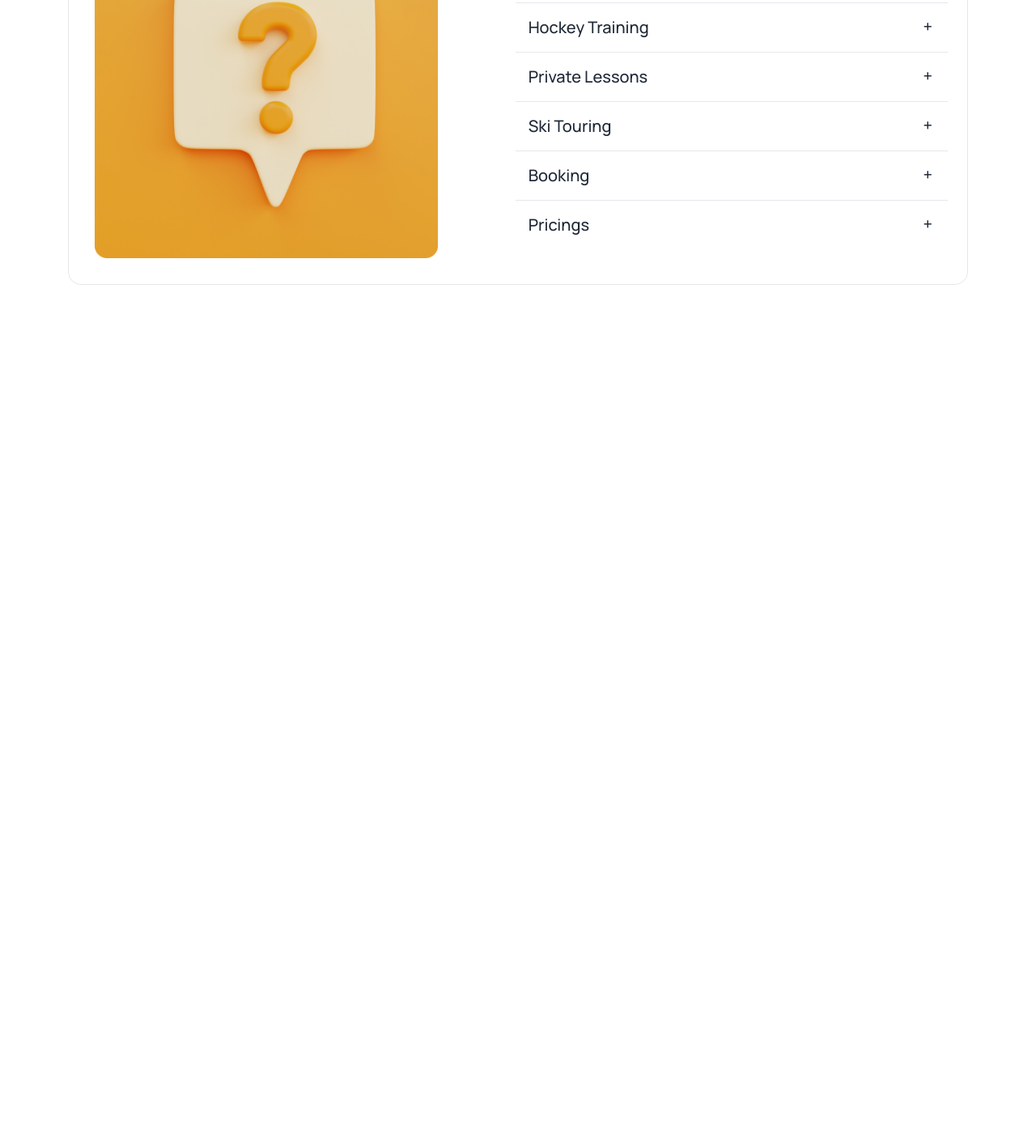
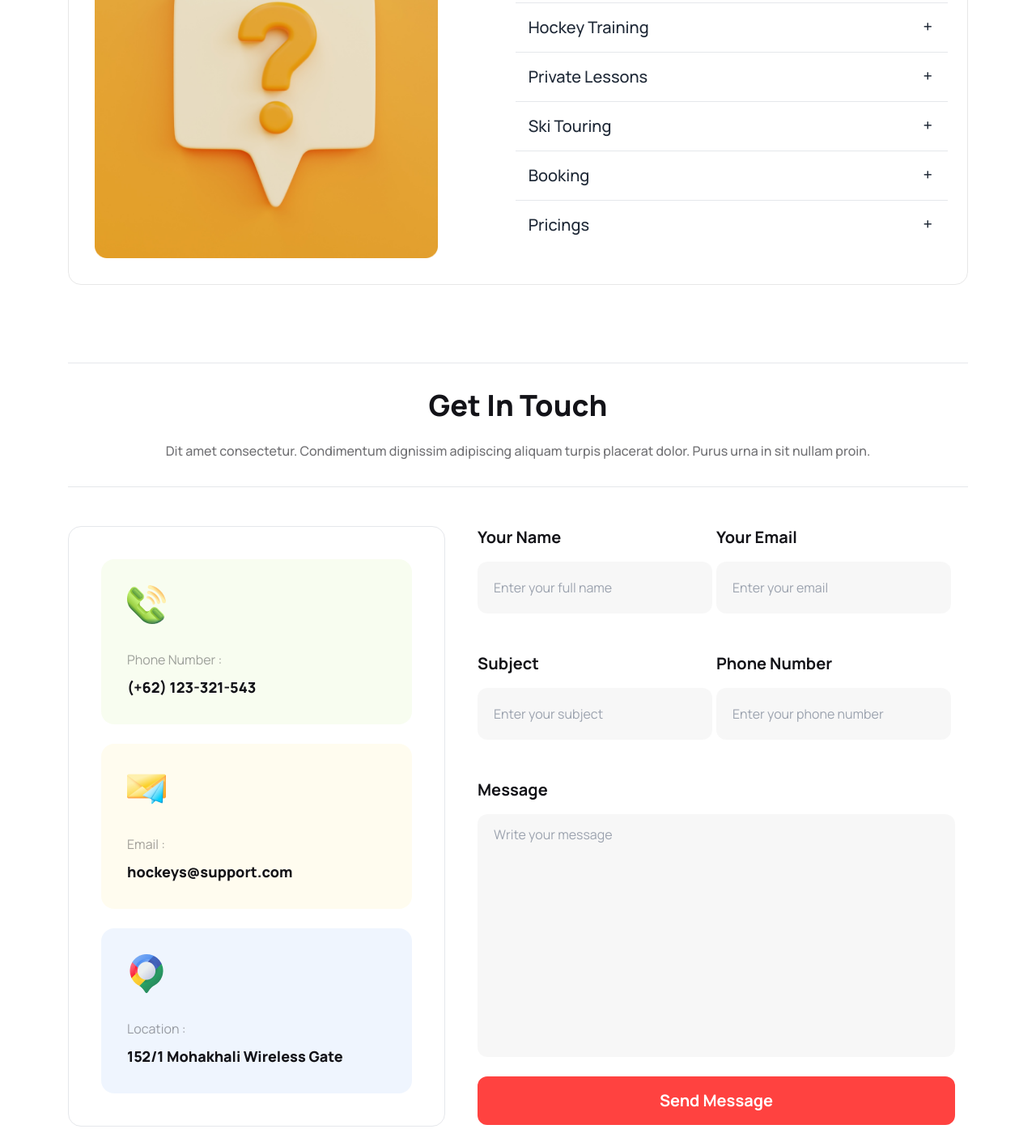
Before and after one commit to myenuddin24/hockey-club, a plain HTML site: page index.html in a window 1280 px wide. Shown: the part 3722-5138 px from the top of the page at 81% size. Before the commit the page ends 4074 px from the top, so only its background shows below. Drawn offline with nearby package versions, Linux system fonts and the light colour scheme.

Commit message:
Get In Touch section completed

```diff
--- a/index.html
+++ b/index.html
@@ -457,6 +457,74 @@
             </div>
        </section>
 
+       <!-- Get In Touch -->
+
+       <section class="mx-5">
+            <div>
+                <hr class="text-[#13131833]  lg:mt-24 mt-10 lg:mb-8 mb-6 h-[1px]">
+                <div  class="text-center">
+                    <h1 class="text-[#131318] lg:text-4xl text-2xl font-extrabold mb-6">Get In Touch</h1>
+                    <p class="text-[#13131899] lg:text-base text-sm font-medium">Dit amet consectetur. Condimentum dignissim adipiscing aliquam turpis placerat dolor. Purus urna in sit nullam proin. </p>
+                </div>
+                <hr class="text-[#13131833]  lg:mt-8 lg:mb-12 my-6 h-[1px]">
+                <div class="lg:flex ">
+                    <div class="flex flex-col gap-6 border rounded-2xl px-10 py-10 lg:mr-10 mb-6">
+                        <div class="card lg:w-96 w-[287px] bg-[#bced6d1a] rounded-2xl">
+                            <img src="Images/Group 1171275317.png" alt="" class="w-12 h-12 ml-8 mt-8">
+                            <div class="card-body">
+                                <p class="text-[#13131866] text-base font-normal">Phone Number :</p>
+                                <h2 class="card-title text-[#131318] text-lg font-extrabold">(+62) 123-321-543</h2>
+                            </div>
+                        </div>
+                        <div class="card lg:w-96 w-[287px] bg-[#fddd5f1a] rounded-2xl">
+                            <img src="Images/Group 1171275318.png" alt="" class="w-12 h-12 ml-8 mt-8">
+                            <div class="card-body">
+                                <p class="text-[#13131866] text-base font-normal">Email :</p>
+                                <h2 class="card-title text-[#131318] text-lg font-extrabold">hockeys@support.com</h2>
+                            </div>
+                        </div>
+                        <div class="card lg:w-96 w-[287px] bg-[#629cf31a] rounded-2xl">
+                            <img src="Images/Group 1171275321.png" alt="" class="w-12 h-12 ml-8 mt-8">
+                            <div class="card-body">
+                                <p class="text-[#13131866] text-base font-normal">Location :</p>
+                                <h2 class="card-title text-[#131318] text-lg font-extrabold">152/1 Mohakhali Wireless Gate</h2>
+                            </div>
+                        </div>
+                    </div>
+                    <div>
+                        <div class="grid lg:grid-cols-2 grid-cols-1 mb-6">
+                            <div class="mb-6">
+                                <h1 class="text-[#131318] text-xl font-bold mb-4">Your Name</h1>
+                                <input type="text" placeholder="Enter your full name" class="bg-[#13131808] rounded-xl lg:w-[290px] w-[100%] h-[64px] pl-5 ">
+                            </div>
+                            <div>
+                                <h1 class="text-[#131318] text-xl font-bold mb-4">Your Email</h1>
+                                <input type="text" placeholder="Enter your email" class="bg-[#13131808] rounded-xl lg:w-[290px] w-[100%] h-[64px] pl-5 ">
+                            </div>
+                        </div>
+                       <div class="grid lg:grid-cols-2 grid-cols-1 mb-6">
+                             <div class="mb-6">
+                                <h1 class="text-[#131318] text-xl font-bold mb-4">Subject</h1>
+                                <input type="text" placeholder="Enter your subject" class="bg-[#13131808] rounded-xl   lg:w-[290px] w-[100%] h-[64px] pl-5">
+                            </div>
+                            <div>
+                                <h1 class="text-[#131318] text-xl font-bold mb-4">Phone Number</h1>
+                                <input type="text" placeholder="Enter your phone number" class="bg-[#13131808] rounded-xl  lg:w-[290px] w-[100%] h-[64px]  pl-5 ">
+                            </div>
+                       </div>
+                        <div>
+                            <h1 class="text-[#131318] text-xl font-bold mb-4">Message</h1>
+                            <input type="text" placeholder="Write your message" class="bg-[#13131808] rounded-xl lg:w-[590px] w-[100%] lg:h-[300px] h-[200px] pl-5 lg:pb-[250px] pb-[150px] mb-6">
+                        </div>
+                        <div>
+                            <button class="bg-[#ff4240] text-white text-xl font-bold lg:w-[590px] w-[100%] py-4 rounded-xl">Send Message</button>
+                        </div>
+                   </div>
+                </div>
+            </div>
+       </section>
+
+
 
 
     </main>
```
